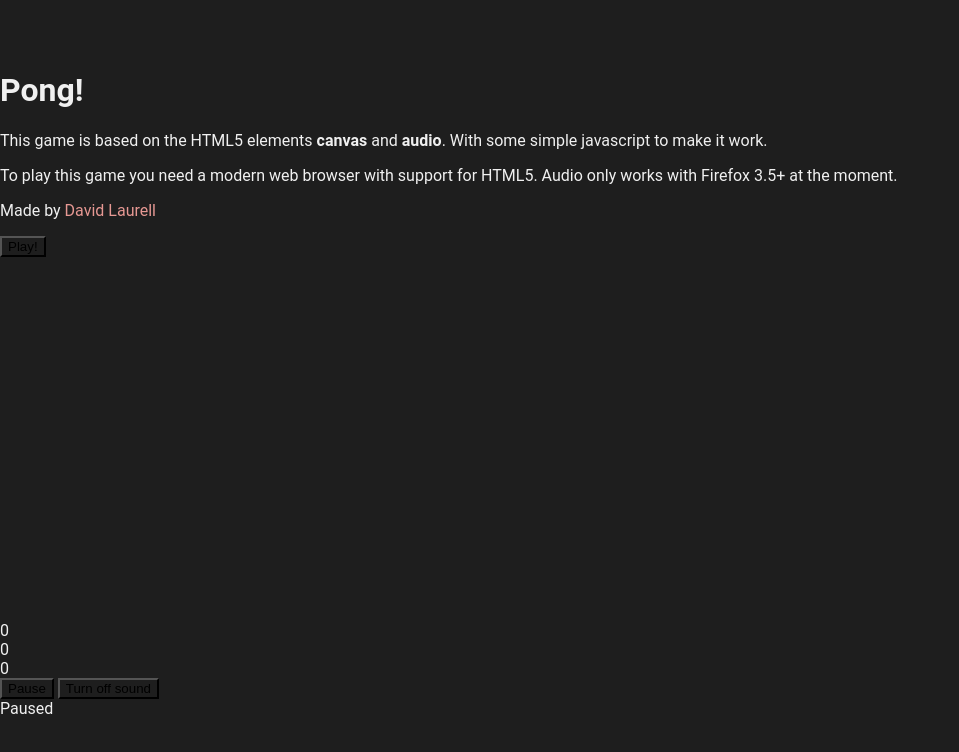
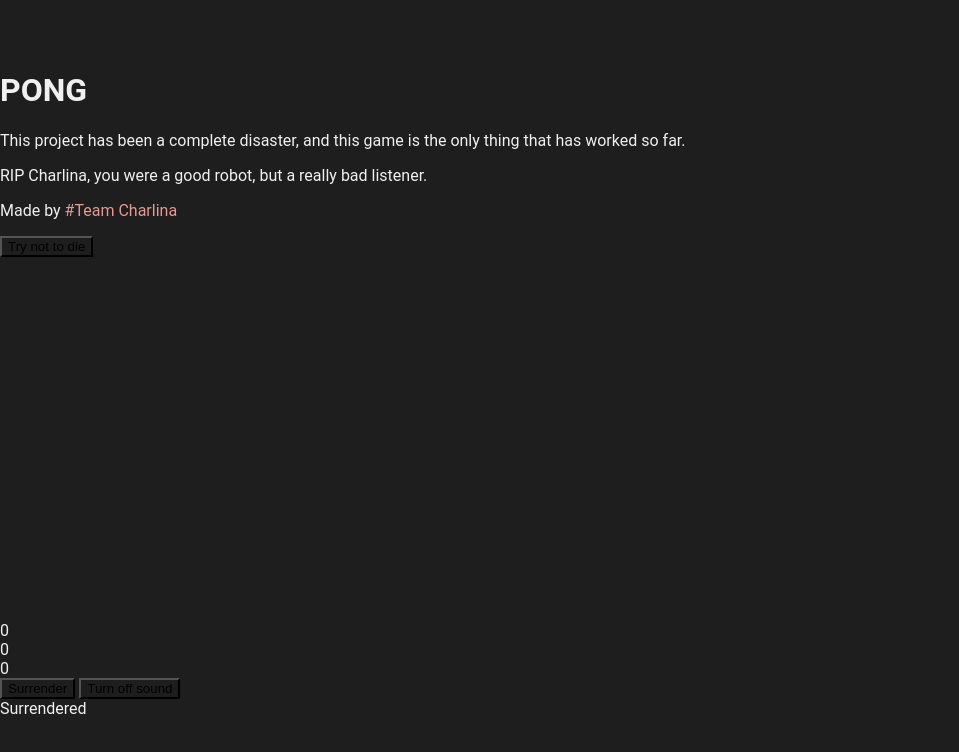
Before and after one commit to sergiocast-97/hackDayPong, a plain HTML site: page index.html in a window 1280 px wide. Shown: the whole page, without its empty margins (0-959 px from the left). Drawn offline with Linux system fonts and the light colour scheme; no server answers.

Commit message:
Update index.html

```diff
--- a/index.html
+++ b/index.html
@@ -18,11 +18,11 @@
 <body>
   <div id="gamediv">
   	<div id="titleScreen">
-  		<h1>Pong!</h1>
-  		<p>This game is based on the HTML5 elements <b>canvas</b> and <b>audio</b>. With some simple javascript to make it work.</p>
-  		<p>To play this game you need a modern web browser with support for HTML5. Audio only works with Firefox 3.5+ at the moment.</p>
-  		<p class="vcard">Made by <a href="http://daverix.net/" class="url fn" target="_top" rel="me">David Laurell</a></p>
-  		<button id="playButton">Play!</button>
+  		<h1>PONG</h1>
+  		<p>This project has been a complete disaster, and this game is the only thing that has worked so far.</p>
+  		<p>RIP Charlina, you were a good robot, but a really bad listener.</p>
+  		<p class="vcard">Made by <a href="https://twitter.com/RGU_CS/status/936945737157562368" class="url fn" target="_top" rel="us">#Team Charlina</a></p>
+  		<button id="playButton">Try not to die</button>
   	</div>
   	<div id="playScreen">
   		<canvas width="640" height="360" id="gameCanvas">
@@ -33,10 +33,10 @@
   		<div id="playerScore">0</div>
       <div id="angle">0</div>
   		<div class="ingamebuttons">
-  			<button id="pauseButton">Pause</button>
+  			<button id="pauseButton">Surrender</button>
   			<button id="soundButton">Turn off sound</button>
   		</div>
-  		<div id="pauseText">Paused</div>
+  		<div id="pauseText">Surrendered</div>
   	</div>
 </div>
 
```
